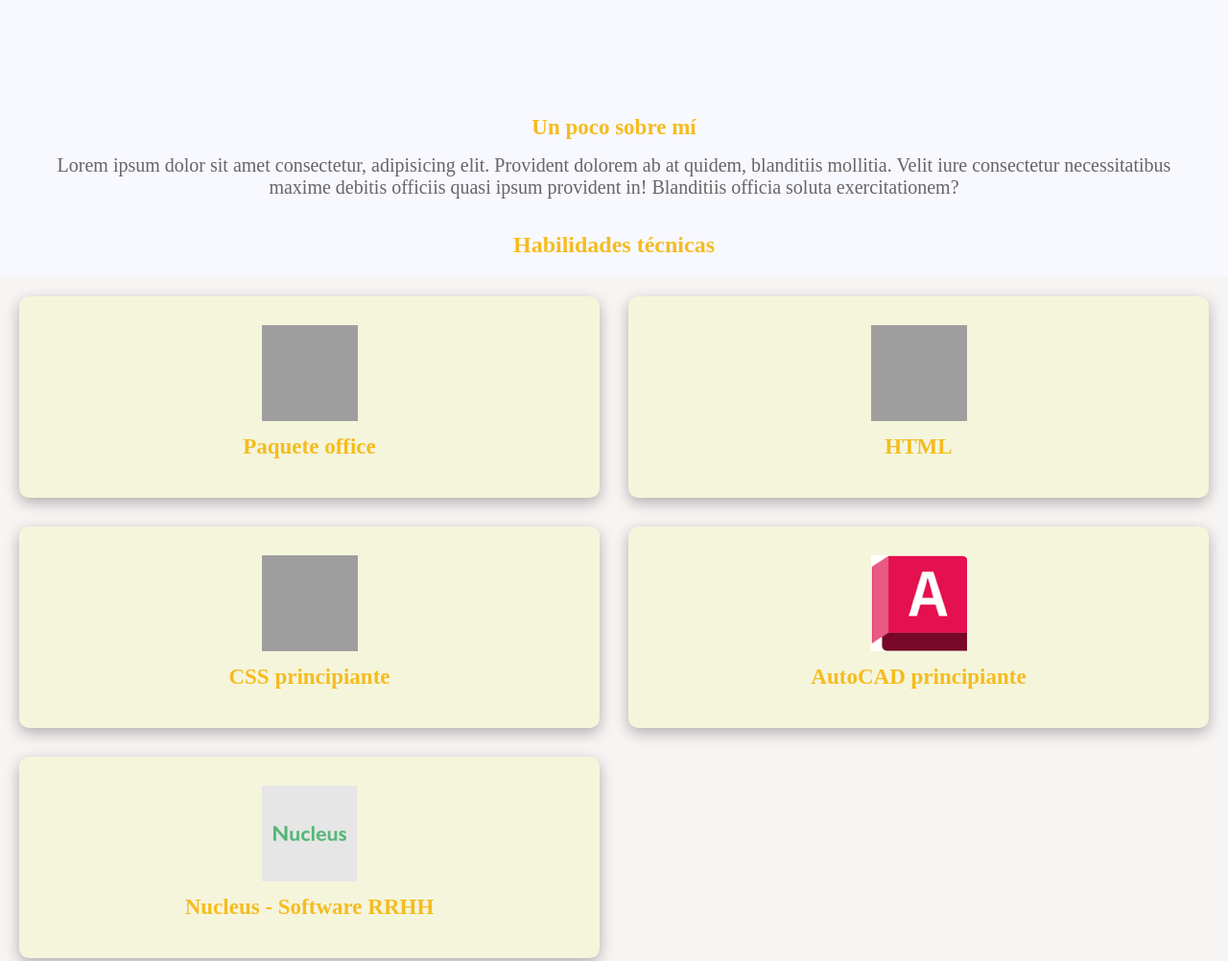
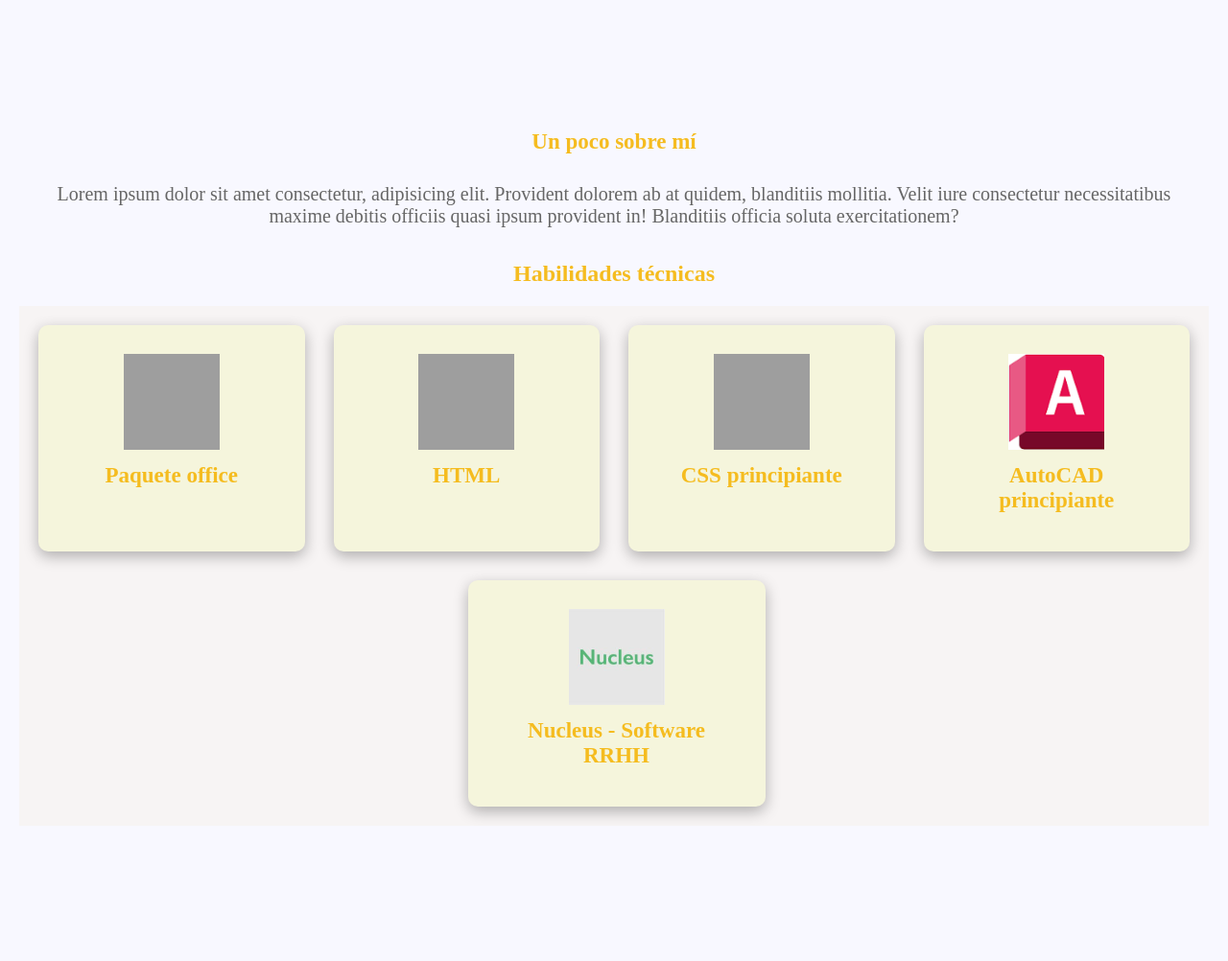
Before and after one commit to Renmena6/portafolio-tp, a plain HTML site: page index.html in a window 1280 px wide. Shown: the part 840-1842 px from the top of the page at 96% size. After the commit the page ends 1701 px from the top, so only its background shows below. Drawn offline with Linux system fonts and the light colour scheme; grey boxes are pictures that could not be loaded.

Commit message:
Acomode las grillas en relacion 2-2-1, tuve que modificar las clases de las grillas. Debo admitir que eno podia lograr que la grilla me quede 2-2-1 con el ultimo centrado, asi que utilice la IA para que me ayude en ese caso puntual

```diff
--- a/index.html
+++ b/index.html
@@ -8,7 +8,6 @@
 </head>
 <body>
     <main>
-        <!-- seccion presentacion-->
         <section class="banner">
             <div class="presentacion">
                 <img src="./img/ren.jpg" alt="ren">
@@ -16,38 +15,34 @@
                 <h2>Hola, bienvenidos a mi potfolio, soy ren y mi objetivo es ser desarrollador full stack</h2>
             </div>
         </section>
-        <!--Seccion sobre mi-->
         <section>
             <div class="about-me">
                 <h2>Un poco sobre mí</h2>
                 <p> Lorem ipsum dolor sit amet consectetur, adipisicing elit. Provident dolorem ab at quidem, blanditiis mollitia. Velit iure consectetur necessitatibus maxime debitis officiis quasi ipsum provident in! Blanditiis officia soluta exercitationem?</p>
             </div>
         </section>
-        <!-- demas secciones en grilla-->
-
         <h2 class="skills"> Habilidades técnicas</h2>
 
         <section class="grid-conteiner">
 
-
-            <div>
+            <div class="grid-item">
                 <img width="100" height="100" src="https://img.icons8.com/color/100/microsoft-office-2019.png" alt="microsoft-office-2019"/>
                 <h3> Paquete office</h3>
 
             </div>
-            <div>
+            <div class="grid-item">
                 <img width="100" height="100" src="https://img.icons8.com/color/100/html-5--v1.png" alt="html-5--v1"/>
                 <h3>HTML</h3>
             </div>
-            <div>
+            <div class="grid-item">
                 <img width="100" height="100" src="https://img.icons8.com/color/100/css3.png" alt="css3"/>
                 <h3> CSS principiante</h3>
             </div>
-            <div>
+            <div class="grid-item">
                 <img width="100" height="100" src="./img/autocad.png"/>
                 <h3> AutoCAD principiante</h3>
             </div>
-            <div>
+            <div class="grid-item last-item">
                 <img width="100" height="100" src="img/nucleus.png" alt="Nucleus"/>
                 <h3> Nucleus - Software RRHH</h3>
             </div>
--- a/styles.css
+++ b/styles.css
@@ -2,12 +2,12 @@
     margin: 0;
     padding: 0;
     color: #f5ba1af8;
+}
 
+body {
+    background-color: ghostwhite;
 }
-body {
-background-color:ghostwhite;
 
-}
 section {
     padding: 20px;
 }
@@ -16,14 +16,12 @@ section {
     background-color: blue;
     height: 100vh;
     padding: 20px;
-    background-image: url("./img/banner.jpg") ;
+    background-image: url("./img/banner.jpg");
     background-size: cover;
     display: flex;
     flex-direction: column;
     align-items: center;
     margin-bottom: 100px;
-
-
 }
 
 .presentacion {
@@ -31,9 +29,8 @@ section {
     display: flex;
     flex-direction: column;
     align-items: center;
-    background-color:rgba(250, 235, 215, 0);
-    width:500px;
-
+    background-color: rgba(250, 235, 215, 0);
+    width: 500px;
 }
 
 .presentacion h2 {
@@ -42,7 +39,7 @@ section {
 
 h1 {
     padding: 5px;
-    font-size: 50px ;
+    font-size: 50px;
 }
 
 .banner img {
@@ -55,47 +52,60 @@ h1 {
     margin-top: 10px;
 }
 
-.about-me h2, p {
+.about-me h2,
+.about-me p {
     text-align: center;
-    padding: 15x;
+    padding: 15px;
     font-size: 23px;
 }
+
 .about-me p {
     padding: 15px;
     font-size: 20px;
-    color:#666;
+    color: #666;
 }
 
 .skills {
     text-align: center;
     padding-bottom: 20px;
 }
+
+
 .grid-conteiner {
     display: grid;
     background-color: rgb(247, 244, 244);
-    grid-template-columns: repeat(auto-fit, minmax(500px, 1fr));
-    position: relative;
-    align-items: center;
-    gap:30px;
+    gap: 30px;
+    grid-template-columns: repeat(4, 1fr);
+    max-width: 1200px;
+    margin: 0 auto;
+    padding: 20px;
 }
 
-.grid-conteiner div {
 
-background-color: beige;
-text-align: center;
-padding: 30px;
-border-radius: 10px;
-box-shadow: 0 5px 15px rgba(0, 0, 0, 0.295);
+.grid-item {
+    background-color: beige;
+    text-align: center;
+    padding: 30px;
+    border-radius: 10px;
+    box-shadow: 0 5px 15px rgba(0, 0, 0, 0.295);
+
 
 }
 
-.grid-conteiner div h3 {
-    font-size: 23px;
-    padding: 10px ;
 
+.last-item {
+    grid-column: 2 / span 2;
+    width: 250px;
+    margin-left: 140px;
 }
 
-.grid-conteiner div p {
+.grid-item h3 {
+    font-size: 23px;
+    padding: 10px;
+}
+
+
+.grid-item p {
     font-size: 20px;
     color: #666;
     line-height: 1.6;
```
